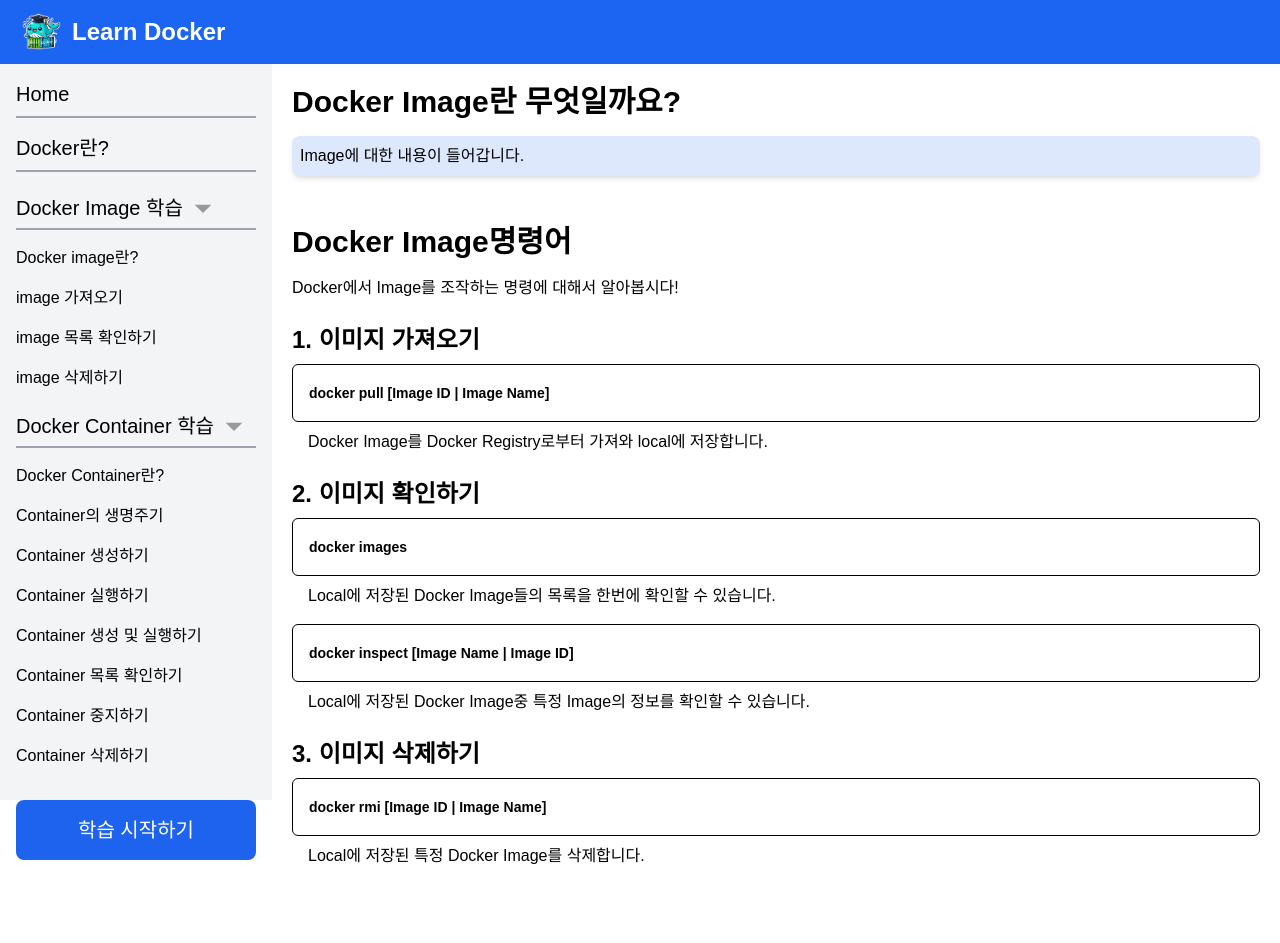
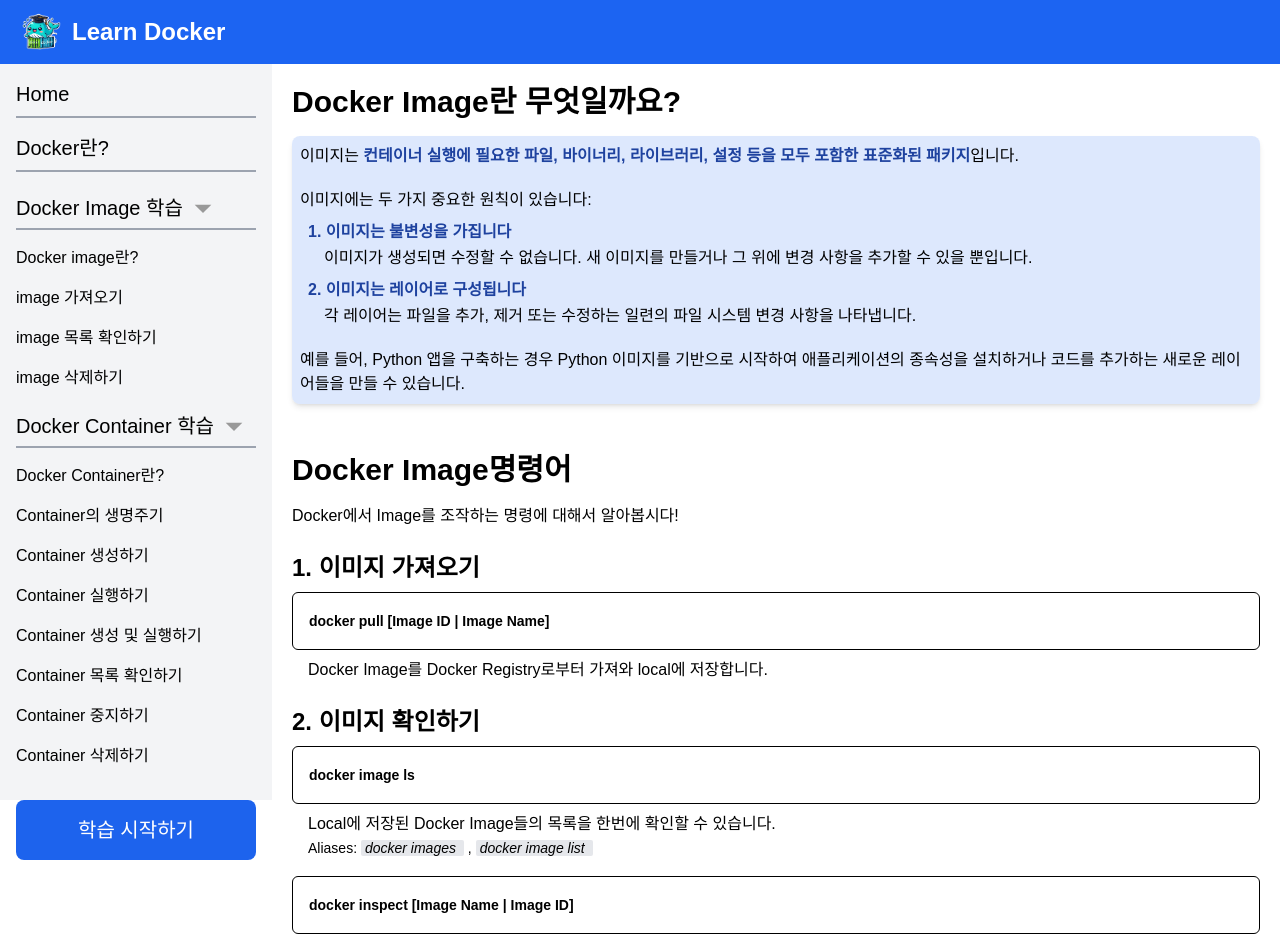
Before and after one commit to kimykstar/web34-LearnDocker, a React (Vite) app in the folder frontend/: page /what-is-docker-image in a window 1280 px wide. Shown: the top 943 px of the page. Before the commit the page ends 888 px from the top, so only its background shows below. Built offline with nearby package versions, Linux system fonts and the light colour scheme; no server answers; a web font is replaced by a local one.

Commit message:
feat: Docker Image란? 정적 페이지 구성하기

```diff
--- a/frontend/src/components/staticpages/DockerImagePage.tsx
+++ b/frontend/src/components/staticpages/DockerImagePage.tsx
@@ -1,17 +1,46 @@
 const WhatIsDockerImagePage = () => {
     return (
-        <div className='w-full' data-aos='fade-left'>
+        <div className='w-full mb-12' data-aos='fade-left'>
             <div className='flex-col'>
                 <h1 className='text-3xl font-bold'>Docker Image란 무엇일까요?</h1>
-                <div className='bg-Moby-Blue mt-4 bg-opacity-15 rounded-lg shadow-md p-2'>
-                    <p className='text-black'>Image에 대한 내용이 들어갑니다.</p>
+                <div className='bg-Moby-Blue text-black mt-4 bg-opacity-15 rounded-lg shadow-md p-2'>
+                    <p className='mb-5'>
+                        이미지는{' '}
+                        <span className='font-bold text-blue-800'>
+                            컨테이너 실행에 필요한 파일, 바이너리, 라이브러리, 설정 등을 모두 포함한
+                            표준화된 패키지
+                        </span>
+                        입니다.
+                    </p>
+                    <p>이미지에는 두 가지 중요한 원칙이 있습니다:</p>
+                    <ol className='m-2'>
+                        <li>
+                            <p className='font-bold text-blue-800'>1. 이미지는 불변성을 가집니다</p>
+                            <p className='mt-0.5 mb-2 ml-4 '>
+                                이미지가 생성되면 수정할 수 없습니다. 새 이미지를 만들거나 그 위에
+                                변경 사항을 추가할 수 있을 뿐입니다.
+                            </p>
+                        </li>
+                        <li>
+                            <span className='font-bold text-blue-800'>
+                                2. 이미지는 레이어로 구성됩니다
+                            </span>
+                            <p className='mt-0.5 mb-2 ml-4 '>
+                                각 레이어는 파일을 추가, 제거 또는 수정하는 일련의 파일 시스템 변경
+                                사항을 나타냅니다.
+                            </p>
+                        </li>
+                    </ol>
+                    <p className='mt-5'>
+                        예를 들어, Python 앱을 구축하는 경우 Python 이미지를 기반으로 시작하여
+                        애플리케이션의 종속성을 설치하거나 코드를 추가하는 새로운 레이어들을 만들 수
+                        있습니다.
+                    </p>
                 </div>
             </div>
             <div className='flex-col w-full mt-12'>
                 <h1 className='text-3xl font-bold'>Docker Image명령어</h1>
-                <span className='block mt-4'>
-                    Docker에서 Image를 조작하는 명령에 대해서 알아봅시다!
-                </span>
+                <p className='mt-4'>Docker에서 Image를 조작하는 명령에 대해서 알아봅시다!</p>
                 <div className='flex-col mt-6'>
                     <h2 className='text-2xl font-bold'>1. 이미지 가져오기</h2>
                     <div className='rounded-md w-full border border-black p-4 mt-2'>
@@ -19,37 +48,49 @@ const WhatIsDockerImagePage = () => {
                             docker pull [Image ID | Image Name]
                         </span>
                     </div>
-                    <span className='block mt-2 ml-4'>
+                    <p className='mt-2 ml-4'>
                         Docker Image를 Docker Registry로부터 가져와 local에 저장합니다.
-                    </span>
+                    </p>
                 </div>
                 <div className='flex-col mt-6'>
                     <h2 className='text-2xl font-bold'>2. 이미지 확인하기</h2>
                     <div className='rounded-md w-full border border-black p-4 mt-2'>
-                        <span className='text-sm font-bold'>docker images</span>
+                        <span className='text-sm font-bold'>docker image ls</span>
                     </div>
-                    <span className='block mt-2 ml-4'>
+                    <p className='mt-2 ml-4'>
                         Local에 저장된 Docker Image들의 목록을 한번에 확인할 수 있습니다.
-                    </span>
+                        <br />
+                        <span className='text-sm'>
+                            Aliases:{' '}
+                            <i className='bg-gray-200 rounded-sm pl-1 pr-2'>docker images</i> ,{' '}
+                            <i className='bg-gray-200 rounded-sm  pl-1 pr-2'>docker image list</i>
+                        </span>
+                    </p>
                     <div className='rounded-md w-full border border-black p-4 mt-4'>
                         <span className='text-sm font-bold'>
                             docker inspect [Image Name | Image ID]
                         </span>
                     </div>
-                    <span className='block mt-2 ml-4'>
-                        Local에 저장된 Docker Image중 특정 Image의 정보를 확인할 수 있습니다.
-                    </span>
+                    <p className='mt-2 ml-4'>
+                        Local에 저장된 Docker Image 중 특정 Image의 정보를 확인할 수 있습니다.
+                    </p>
                 </div>
                 <div className='flex-col mt-6'>
                     <h2 className='text-2xl font-bold'>3. 이미지 삭제하기</h2>
                     <div className='rounded-md w-full border border-black p-4 mt-2'>
                         <span className='text-sm font-bold'>
-                            docker rmi [Image ID | Image Name]
+                            docker image rm [Image ID | Image Name]
                         </span>
                     </div>
-                    <span className='block mt-2 ml-4'>
+                    <p className='mt-2 ml-4'>
                         Local에 저장된 특정 Docker Image를 삭제합니다.
-                    </span>
+                        <br />
+                        <span className='text-sm'>
+                            Aliases: <i className='bg-gray-200 rounded-sm pl-1 pr-2'>docker rmi</i>{' '}
+                            ,{' '}
+                            <i className='bg-gray-200 rounded-sm pl-1 pr-2'>docker image remove</i>
+                        </span>
+                    </p>
                 </div>
             </div>
         </div>
```
